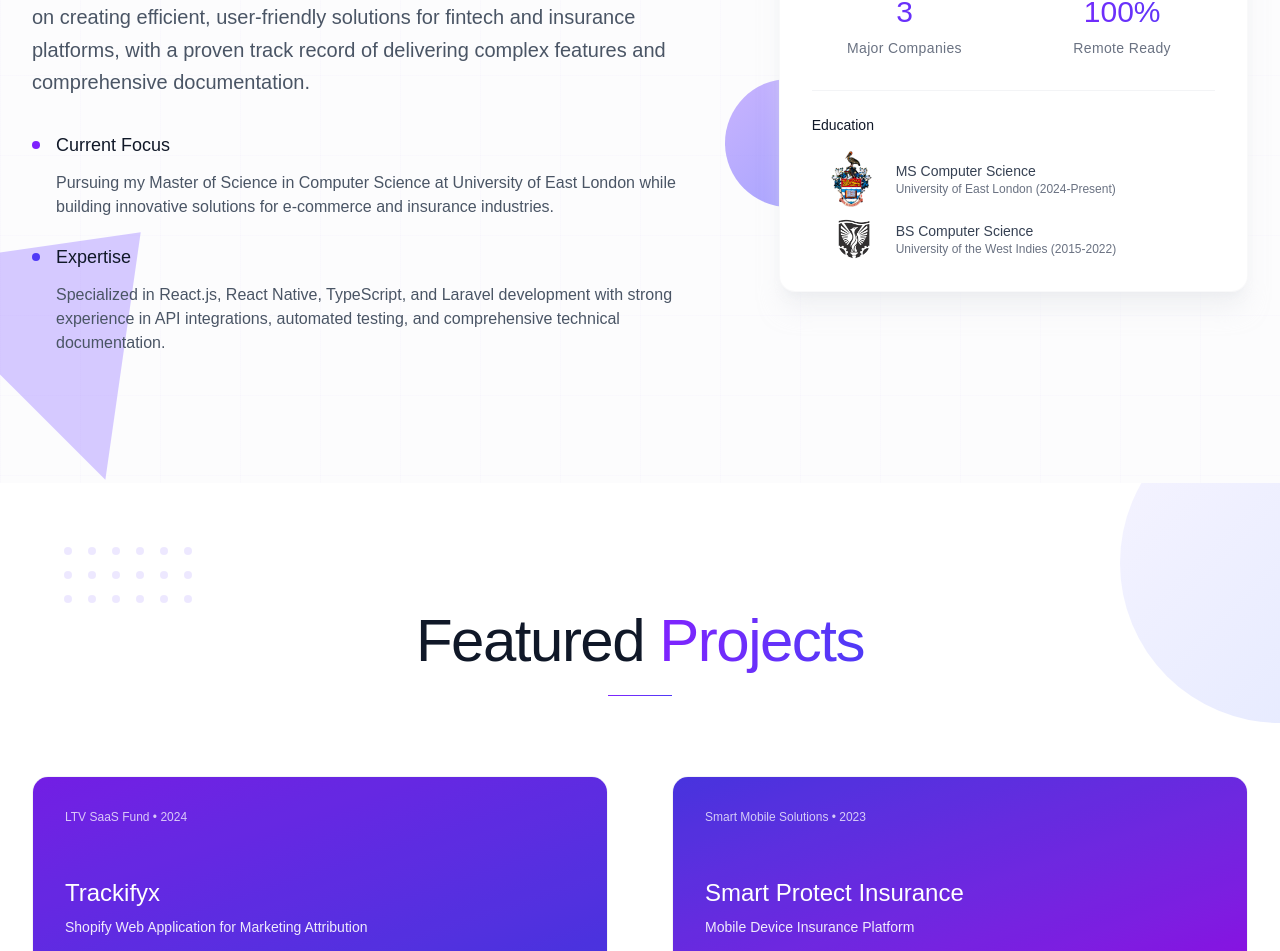
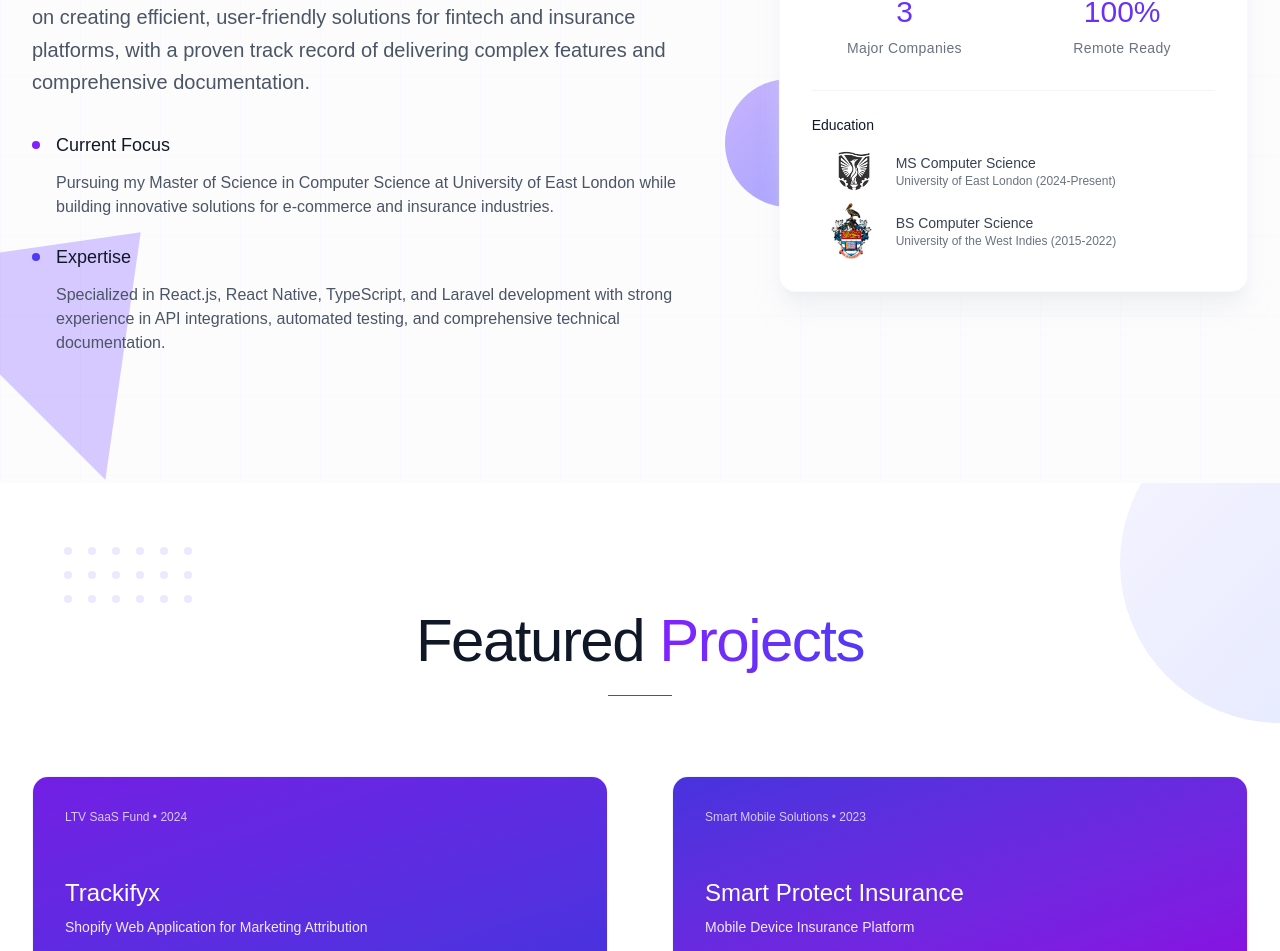
Before and after one commit to bolivthom/personal-website, a Next.js app: page / in a window 1280 px wide. Shown: the part 1125-2076 px from the top of the page. Built offline with nearby package versions, Linux system fonts and the light colour scheme.

Commit message:
add uni crests

```diff
--- a/app/page.tsx
+++ b/app/page.tsx
@@ -292,14 +292,14 @@ const BrittanyResumeWebsite = () => {
                   <h4 className="text-sm font-medium text-gray-900 mb-4">Education</h4>
                   <div className="space-y-3">
                     <div className="flex items-center space-x-3">
-                      <img src={uwiImage.src} alt="Description" className="w-12 h-14 object-contain mr-5 ml-4 p-0" />
+                      <img src={uelImage.src} alt="Description" className="w-21 h-10 object-contain mr-0 p-0" />
                       <div>
                         <p className="text-sm text-gray-700">MS Computer Science</p>
                         <p className="text-xs text-gray-500">University of East London (2024-Present)</p>
                       </div>
                     </div>
                     <div className="flex items-center space-x-3">
-                      <img src={uelImage.src} alt="Description" className="w-21 h-10 object-contain mr-0 p-0" />
+                      <img src={uwiImage.src} alt="Description" className="w-12 h-14 object-contain mr-5 ml-4 p-0" />
                       <div>
                         <p className="text-sm text-gray-700">BS Computer Science</p>
                         <p className="text-xs text-gray-500">University of the West Indies (2015-2022)</p>
```
